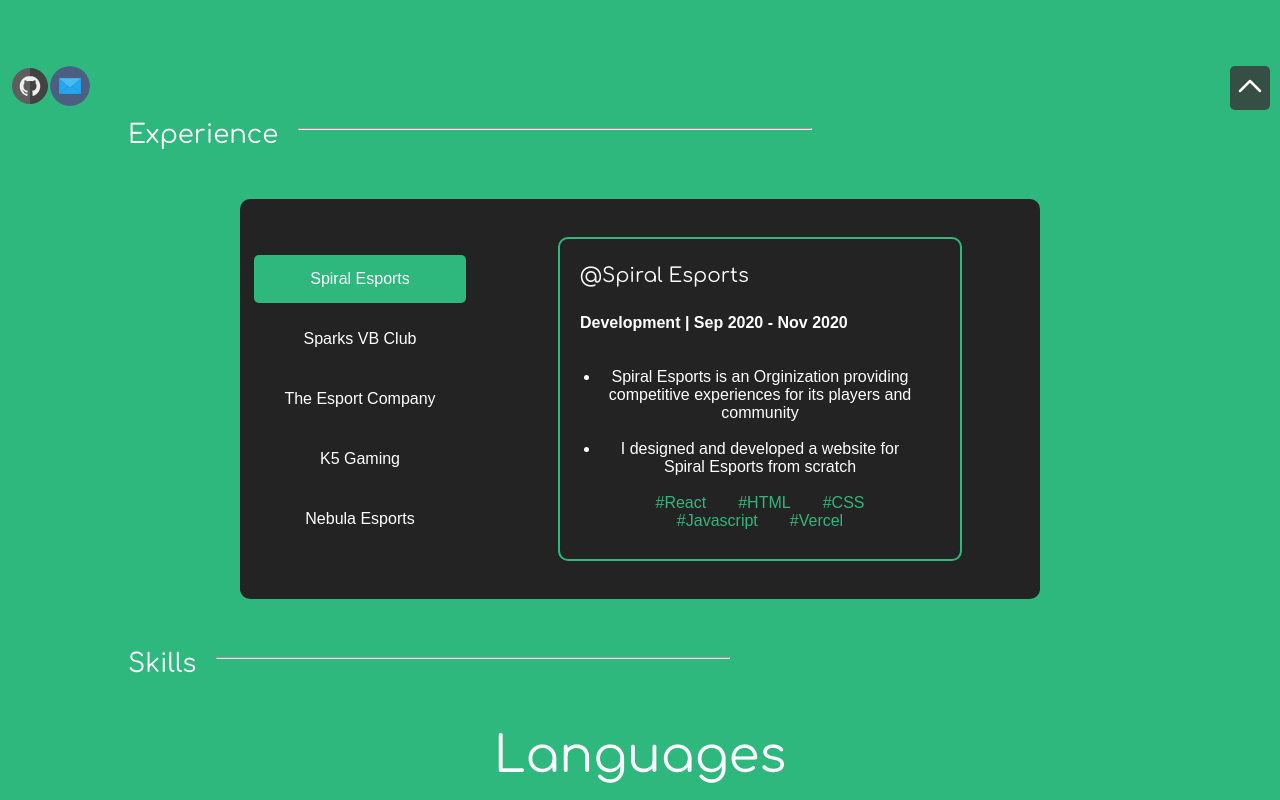
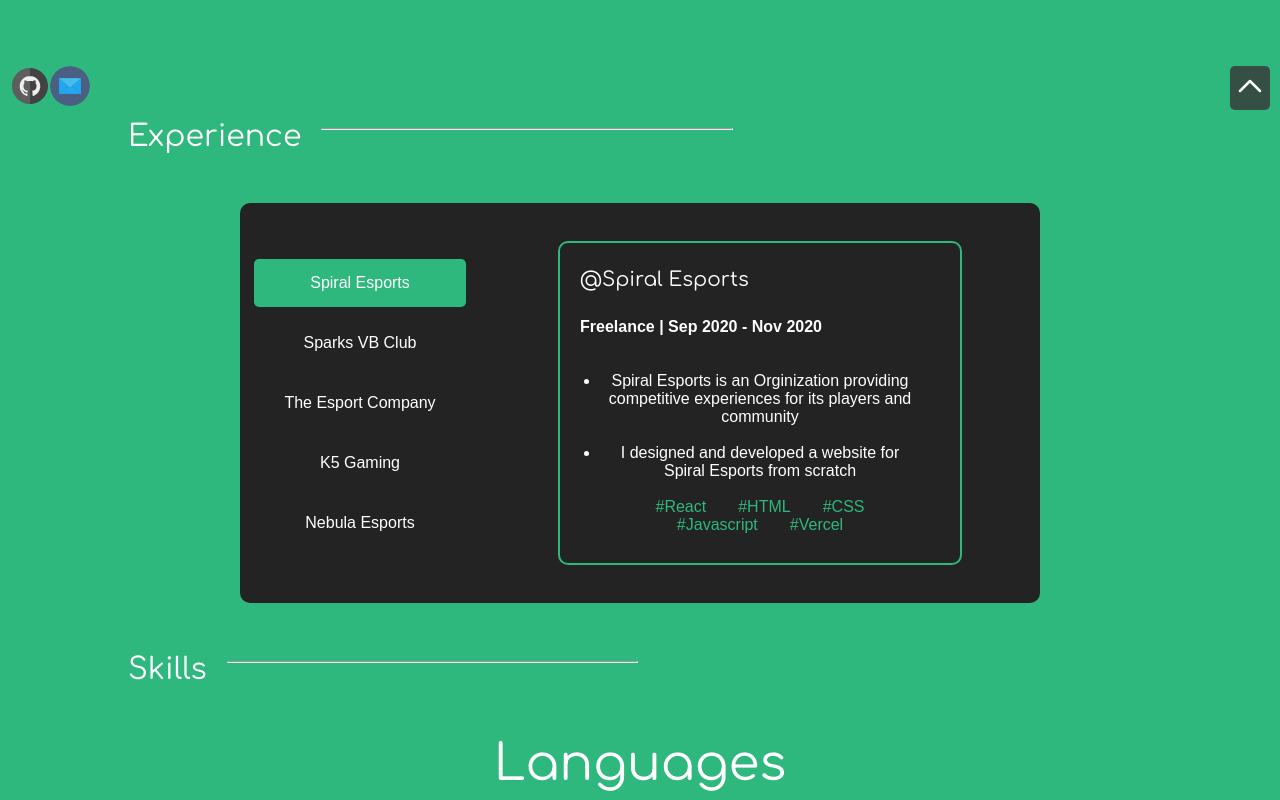
Before and after one commit to NikSchaefer/portfolio-v1, a React (Create React App) app: page / in a window 1280 px wide. Shown: the part 680-1480 px from the top of the page. Built offline with nearby package versions, Linux system fonts and the light colour scheme.

Commit message:
No Errors No Warnings :)

```diff
--- a/src/App.css
+++ b/src/App.css
@@ -311,15 +311,16 @@
 
 .section-title-div {
     display: flex;
+    width:80%;
+    margin:auto;
 }
 
 .section-title {
     text-align: left;
     margin: 0;
     width: fit-content;
-    padding-left: 10%;
     font-family: "Comfortaa", Helvetica, sans-serif;
-    font-size: 26px;
+    font-size: 30px;
     color: var(--font-color);
 }
 
--- a/src/Pages/Sections/Experience.js
+++ b/src/Pages/Sections/Experience.js
@@ -18,7 +18,7 @@
                 <Content
                     theID='Spiral'
                     title='Spiral Esports'
-                    typeOfWork='Development'
+                    typeOfWork='Freelance'
                     begin='Sep 2020'
                     end='Nov 2020'
                     description1='Spiral Esports is an Orginization providing competitive experiences for its players and community'
@@ -30,7 +30,7 @@
                 <Content
                     theID='Sparks'
                     title='Sparks Volleyball Club'
-                    typeOfWork='Development'
+                    typeOfWork='Freelance'
                     begin='Oct 2020'
                     end='Present'
                     description1='Sparks Volleyball Club is a Volleyball Club based in Las Vegas, NV'
@@ -53,7 +53,7 @@
                 <Content
                     theID='K5'
                     title='K5 Gaming'
-                    typeOfWork='Development'
+                    typeOfWork='Freelance'
                     begin='Sep 2020'
                     end='Nov 2020'
                     description1='K5 Gaming is an Orginization providing competitive experiences for all its memebers'
@@ -64,7 +64,7 @@
                 <Content
                     theID='Nebula'
                     title='Nebula Esports'
-                    typeOfWork='Development'
+                    typeOfWork='Freelance'
                     begin='Sep 2020'
                     end='Nov 2020'
                     description1='Nebula Esports is an Orginization sponsoring teams and managing a league'
--- a/src/Pages/Sections/Skills.js
+++ b/src/Pages/Sections/Skills.js
@@ -48,11 +48,11 @@
                         <circle id='circle'
                             className="circles"
                             stroke={circleSettings.strokeColor}
-                            stroke-width={circleSettings.strokeWidth}
+                            strokeWidth={circleSettings.strokeWidth}
                             fill={circleSettings.fillColor}
                             r={circleSettings.radius}
                             cx="60"
-                            stroke-linecap="round"
+                            strokeLinecap="round"
                             cy="60"
                             style={{
                                 strokeDasharray: `${circleSettings.circumference} ${circleSettings.circumference}`,
```
